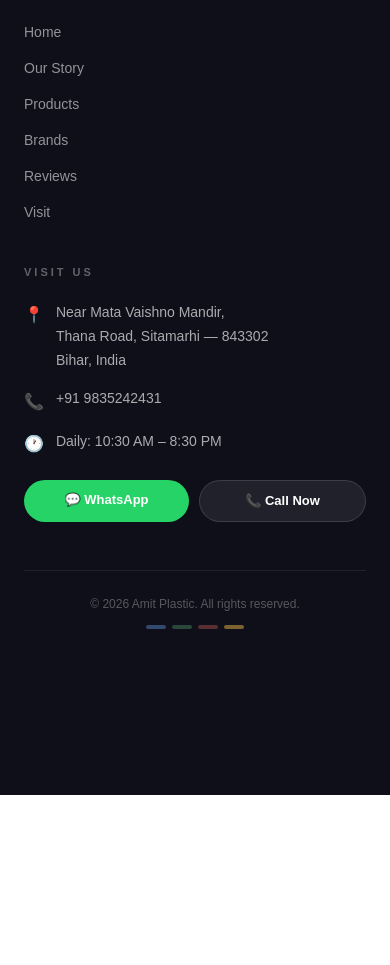
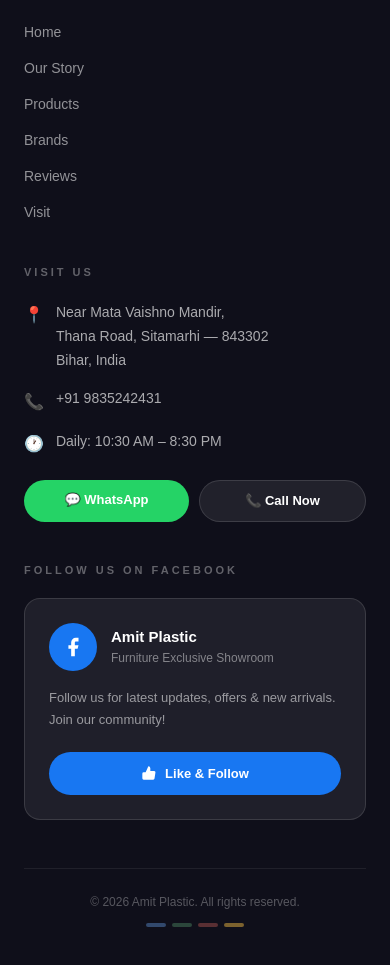
Before and after one commit to bouncyinbox/amit-plastic-web, a Next.js app: page / in a window 390 px wide. Shown: the part 8136-9101 px from the top of the page. Before the commit the page ends 8931 px from the top, so only its background shows below. Built offline with nearby package versions, Linux system fonts and the light colour scheme; no server answers.

Commit message:
footer update with fb element

```diff
--- a/src/components/sections/Footer.tsx
+++ b/src/components/sections/Footer.tsx
@@ -57,7 +57,7 @@ export default function Footer({ t, isHi }: SectionProps) {
       <div className="h-px w-full" style={{ background: 'linear-gradient(90deg,transparent,rgba(255,255,255,0.08),transparent)' }} />
 
       <div className="container py-14">
-        <div className="grid grid-cols-1 md:grid-cols-3 gap-10 md:gap-8">
+        <div className="grid grid-cols-1 md:grid-cols-2 lg:grid-cols-[1.2fr_0.7fr_1fr_1.3fr] gap-10 md:gap-8">
 
           {/* Col 1 — Brand + social + ratings */}
           <div>
@@ -155,6 +155,53 @@ export default function Footer({ t, isHi }: SectionProps) {
               </a>
             </div>
           </div>
+
+          {/* Col 4 — Facebook Card */}
+          <div>
+            <p className="text-[11px] tracking-[3px] uppercase font-bold mb-5" style={{ color: colors.white35 }}>
+              {isHi ? 'फेसबुक पर फॉलो करें' : 'Follow Us on Facebook'}
+            </p>
+            <a
+              href={FACEBOOK_URL}
+              target="_blank"
+              rel="noopener noreferrer"
+              className="block rounded-2xl p-6 transition-all duration-300 hover:-translate-y-1 hover:shadow-lg group"
+              style={{ background: colors.white07, border: `1px solid ${colors.white12}` }}
+            >
+              {/* FB Logo + Page Name */}
+              <div className="flex items-center gap-3.5 mb-4">
+                <div className="w-12 h-12 rounded-full flex items-center justify-center shrink-0" style={{ background: '#1877F2' }}>
+                  <svg width="22" height="22" viewBox="0 0 24 24" fill="white">
+                    <path d="M18 2h-3a5 5 0 0 0-5 5v3H7v4h3v8h4v-8h3l1-4h-4V7a1 1 0 0 1 1-1h3z" />
+                  </svg>
+                </div>
+                <div>
+                  <p className="text-[15px] font-semibold text-white leading-tight">Amit Plastic</p>
+                  <p className="text-[12px] mt-0.5" style={{ color: colors.white45 }}>
+                    {isHi ? 'फर्नीचर एक्सक्लूसिव शोरूम' : 'Furniture Exclusive Showroom'}
+                  </p>
+                </div>
+              </div>
+
+              {/* Description */}
+              <p className="text-[13px] leading-[1.7] mb-5" style={{ color: colors.white55 }}>
+                {isHi
+                  ? 'नवीनतम अपडेट, ऑफ़र और नई प्रोडक्ट जानकारी के लिए हमें फेसबुक पर फॉलो करें।'
+                  : 'Follow us for latest updates, offers & new arrivals. Join our community!'}
+              </p>
+
+              {/* Like & Follow Button */}
+              <div
+                className="flex items-center justify-center gap-2 py-3 rounded-full text-[13px] font-semibold transition-all duration-300 group-hover:brightness-110"
+                style={{ background: '#1877F2', color: 'white' }}
+              >
+                <svg width="16" height="16" viewBox="0 0 24 24" fill="currentColor">
+                  <path d="M14 9V5a3 3 0 0 0-3-3l-4 9v11h11.28a2 2 0 0 0 2-1.7l1.38-9a2 2 0 0 0-2-2.3H14zM7 22H4a2 2 0 0 1-2-2v-7a2 2 0 0 1 2-2h3" />
+                </svg>
+                {isHi ? 'लाइक और फॉलो करें' : 'Like & Follow'}
+              </div>
+            </a>
+          </div>
         </div>
 
         {/* Bottom bar */}
```
